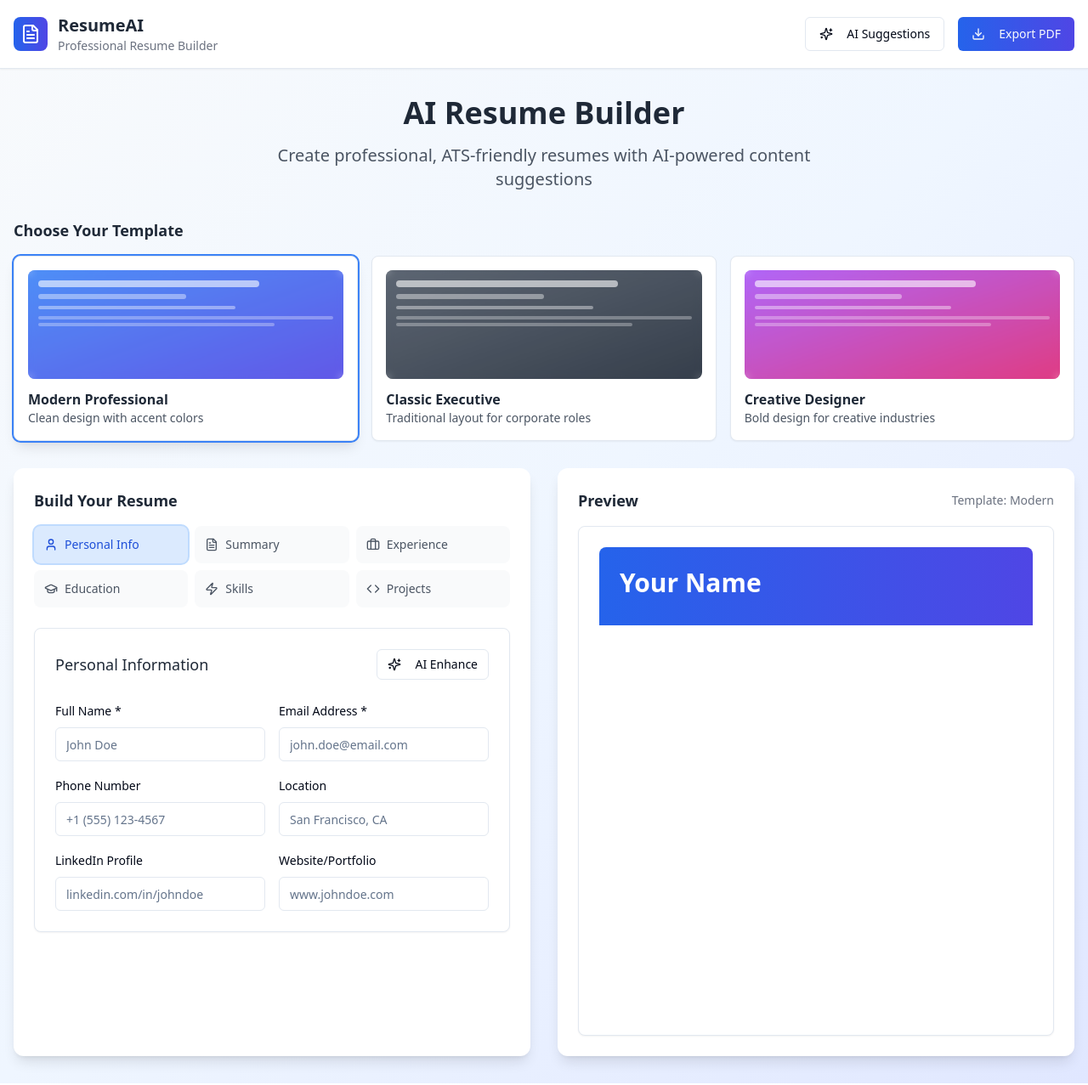
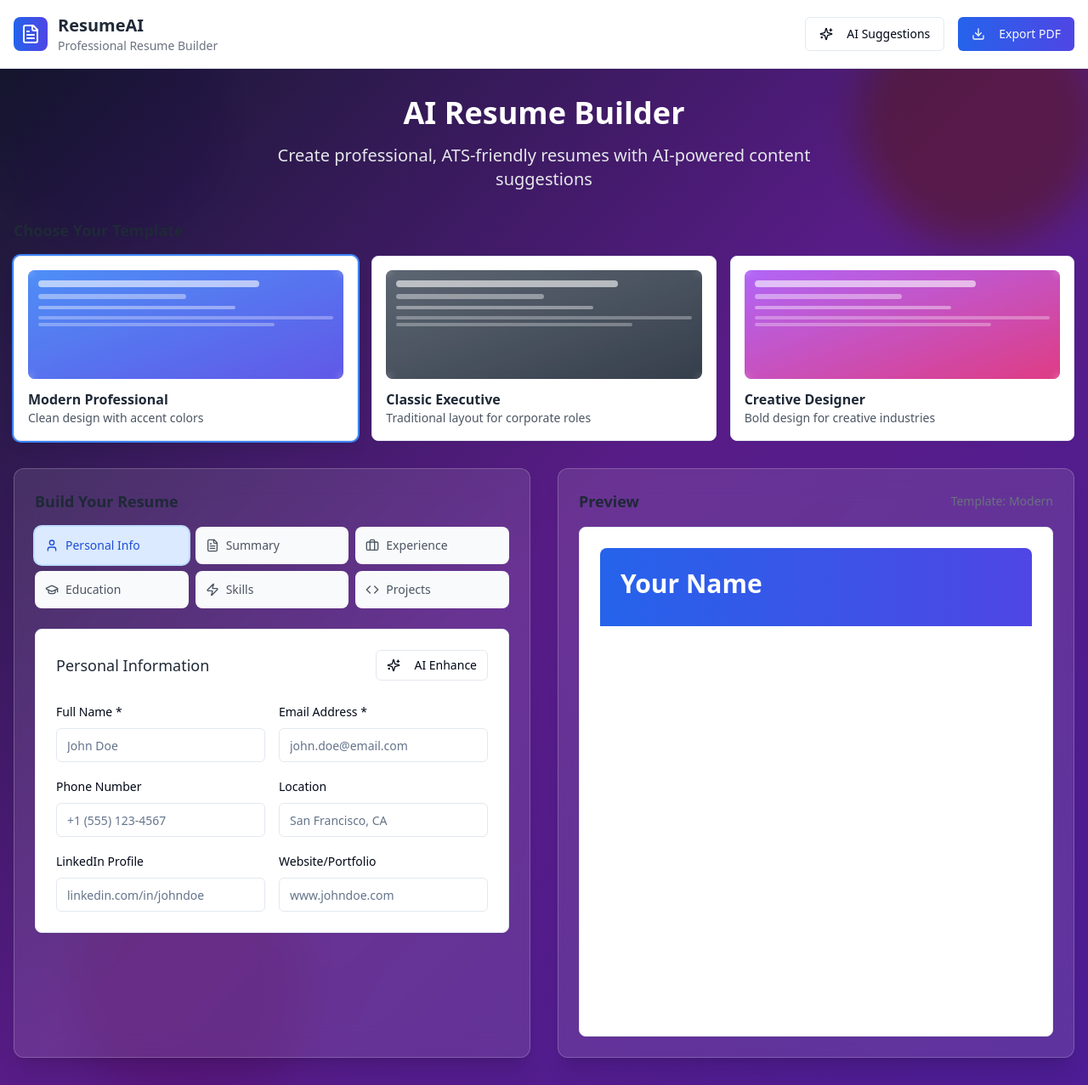
Before and after one commit to SymonaLisa/elevate-resume-boost, a React (Vite) app: page / in a window 1280 px wide. Shown: the whole page at 85% size. Built offline with nearby package versions, Linux system fonts and the light colour scheme.

Commit message:
Refactor: Update background style
Update the background of the application to a more modern style.

```diff
--- a/src/pages/Index.tsx
+++ b/src/pages/Index.tsx
@@ -33,15 +33,24 @@ const Index = () => {
   };
 
   return (
-    <div className="min-h-screen bg-gradient-to-br from-slate-50 via-blue-50 to-indigo-100">
+    <div className="min-h-screen bg-gradient-to-br from-gray-900 via-purple-900 to-violet-900 relative overflow-hidden">
+      {/* Animated background elements */}
+      <div className="absolute inset-0">
+        <div className="absolute top-0 -left-4 w-72 h-72 bg-purple-300 rounded-full mix-blend-multiply filter blur-xl opacity-70 animate-pulse"></div>
+        <div className="absolute top-0 -right-4 w-72 h-72 bg-yellow-300 rounded-full mix-blend-multiply filter blur-xl opacity-70 animate-pulse animation-delay-2000"></div>
+        <div className="absolute -bottom-8 left-20 w-72 h-72 bg-pink-300 rounded-full mix-blend-multiply filter blur-xl opacity-70 animate-pulse animation-delay-4000"></div>
+      </div>
+
+      {/* Content */}
+      <div className="relative z-10">
         <Header />
 
         <div className="container mx-auto px-4 py-8">
           <div className="text-center mb-8">
-          <h1 className="text-4xl font-bold text-gray-800 mb-4">
+            <h1 className="text-4xl font-bold text-white mb-4">
               AI Resume Builder
             </h1>
-          <p className="text-xl text-gray-600 max-w-2xl mx-auto">
+            <p className="text-xl text-gray-200 max-w-2xl mx-auto">
               Create professional, ATS-friendly resumes with AI-powered content suggestions
             </p>
           </div>
@@ -52,7 +61,7 @@ const Index = () => {
           />
 
           <div className="grid lg:grid-cols-2 gap-8 mt-8">
-          <div className="bg-white rounded-xl shadow-lg p-6">
+            <div className="bg-white/10 backdrop-blur-lg rounded-xl shadow-xl border border-white/20 p-6">
               <ResumeBuilder
                 resumeData={resumeData}
                 activeSection={activeSection}
@@ -61,7 +70,7 @@ const Index = () => {
               />
             </div>
 
-          <div className="bg-white rounded-xl shadow-lg p-6 sticky top-8">
+            <div className="bg-white/10 backdrop-blur-lg rounded-xl shadow-xl border border-white/20 p-6 sticky top-8">
               <ResumePreview
                 resumeData={resumeData}
                 template={resumeData.selectedTemplate}
@@ -70,6 +79,7 @@ const Index = () => {
           </div>
         </div>
       </div>
+    </div>
   );
 };
 
```
Lines whose indentation alone changed are shown as unchanged.
